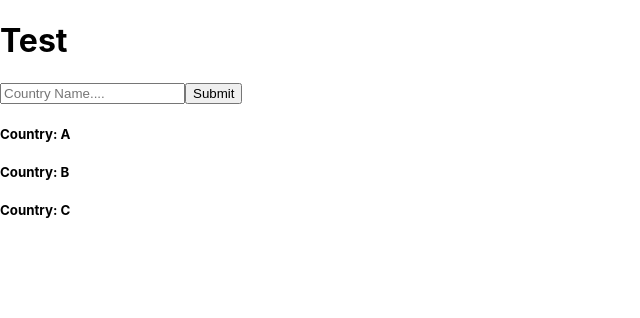
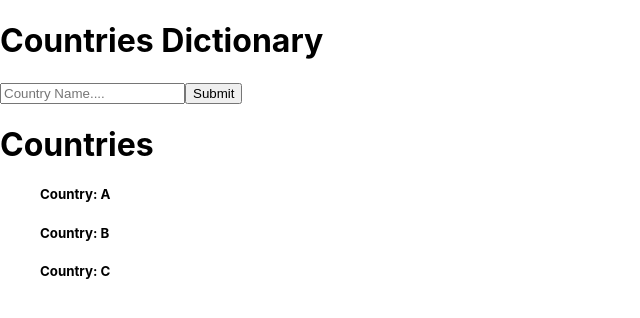
Before and after one commit to tfairclough/Project-2-API-React-App, a React (Create React App) app: page / in a window 1280 px wide. Shown: the top 318 px of the page, without its empty margins (0-640 px from the left). Built offline with nearby package versions, Linux system fonts and the light colour scheme.

Commit message:
TF- Fixed indentation to 2 and added Dummy Headers

```diff
--- a/src/App.js
+++ b/src/App.js
@@ -24,10 +24,11 @@ class App extends Component{
 
 
 
+
   render() {
     return (
       <>
-        <h1>Test</h1>
+        <h1>Countries Dictionary</h1>
         <form>
           <input
             type='text'
--- a/src/CountryList.js
+++ b/src/CountryList.js
@@ -6,7 +6,10 @@ export default class CountryList extends Component {
     const allCountries = this.props.allCountries.map((country, index) => <CountryDetails country={country} key={index}/>)
       return (
         <>
+          <h1>Countries</h1>
+          <ul>
             {allCountries}
+          </ul>
         </>
         )
     }
```
Lines whose indentation alone changed are shown as unchanged.
